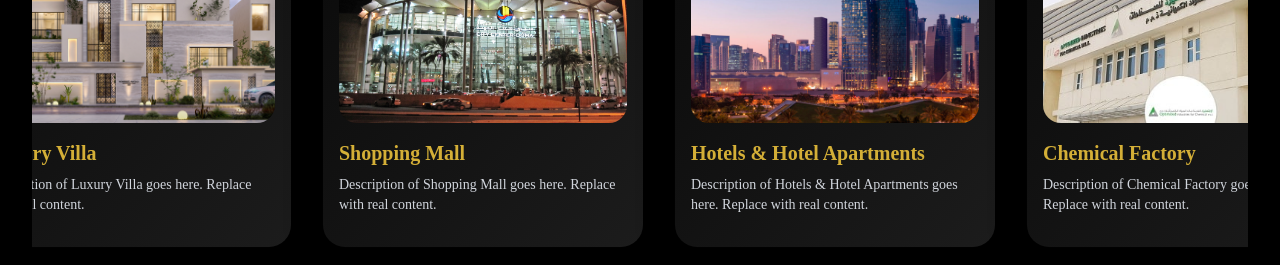
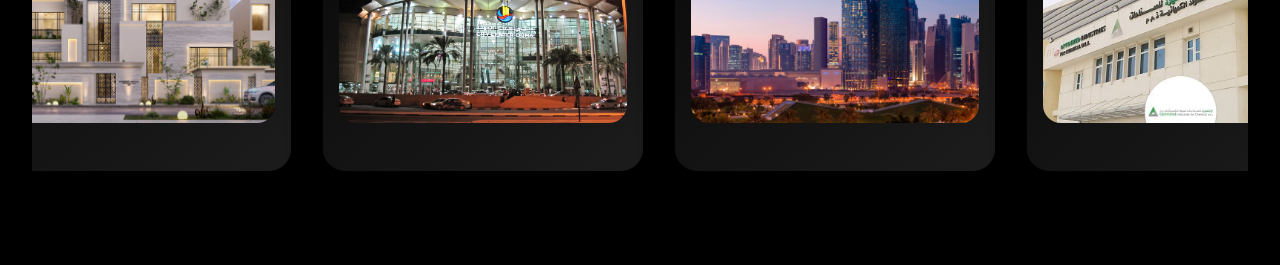
Before and after one commit to Feras0808/Koza-Construction, a Next.js app: page / in a window 1280 px wide. Shown: the part 4100-4365 px from the top of the page. Built offline with nearby package versions, Linux system fonts and the light colour scheme.

Commit message:
Update websit2

```diff
--- a/Components/projects.tsx
+++ b/Components/projects.tsx
@@ -77,10 +77,6 @@ export default function Projects() {
                 alt={project.name}
                 className="h-48 w-full object-cover rounded-2xl mb-4"
               />
-              <h3 className="font-bold text-xl text-[#d4af37]">{project.name}</h3>
-              <p className="text-gray-300 mt-2">
-                Description of {project.name} goes here. Replace with real content.
-              </p>
             </CardContent>
           </Card>
         ))}
```
